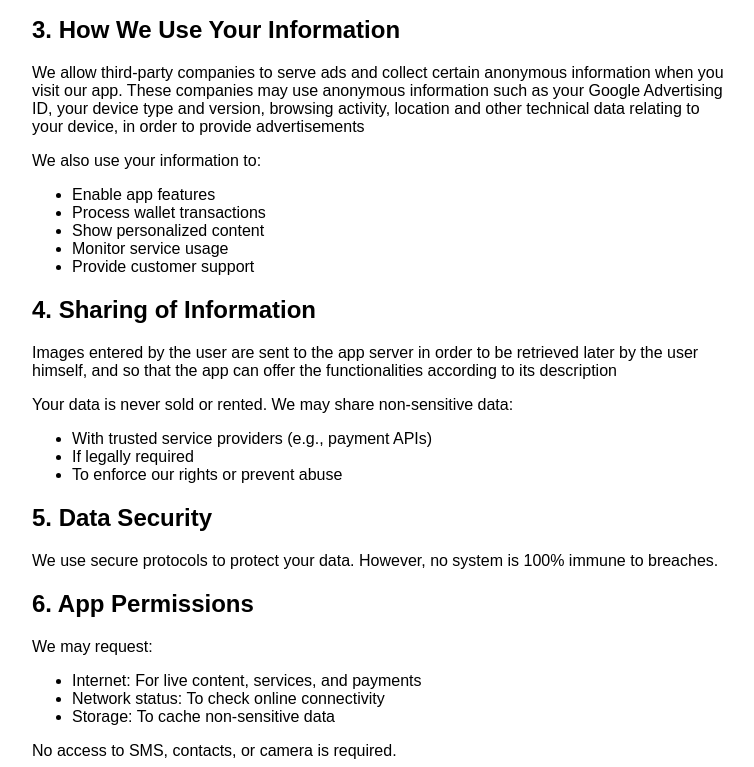
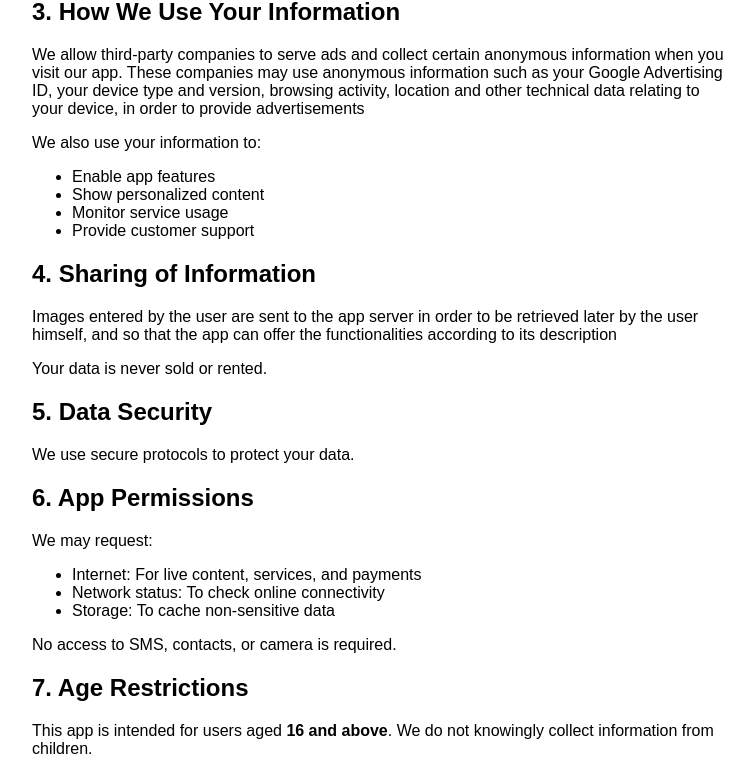
Before and after one commit to oluwolebank/privacy_policy, a plain HTML site: page index.html in a window 1280 px wide. Shown: the part 591-1358 px from the top of the page, without its empty margins (258-1012 px from the left). Drawn offline with Linux system fonts and the light colour scheme.

Commit message:
Update index.html

```diff
--- a/index.html
+++ b/index.html
@@ -16,7 +16,7 @@
   <ul>
     <li>Personal Info: Name, phone number, or email (for login or support)</li>
     <li>Device Info: OS version, device type, unique identifiers</li>
-    <li>Transaction Data: Wallet usage, amounts, and service type</li>
+
   </ul>
 
   <h2>2. Audio Content and Sermons</h2>
@@ -33,7 +33,7 @@
   <p>We also use your information to:</p>
   <ul>
     <li>Enable app features</li>
-    <li>Process wallet transactions</li>
+
     <li>Show personalized content</li>
     <li>Monitor service usage</li>
     <li>Provide customer support</li>
@@ -41,15 +41,10 @@
 
   <h2>4. Sharing of Information</h2>
   <p>Images entered by the user are sent to the app server in order to be retrieved later by the user himself, and so that the app can offer the functionalities according to its description</p>
-  <p>Your data is never sold or rented. We may share non-sensitive data:</p>
-  <ul>
-    <li>With trusted service providers (e.g., payment APIs)</li>
-    <li>If legally required</li>
-    <li>To enforce our rights or prevent abuse</li>
-  </ul>
+  <p>Your data is never sold or rented. </p>
 
   <h2>5. Data Security</h2>
-  <p>We use secure protocols to protect your data. However, no system is 100% immune to breaches.</p>
+  <p>We use secure protocols to protect your data. </p>
 
   <h2>6. App Permissions</h2>
   <p>We may request:</p>
```
